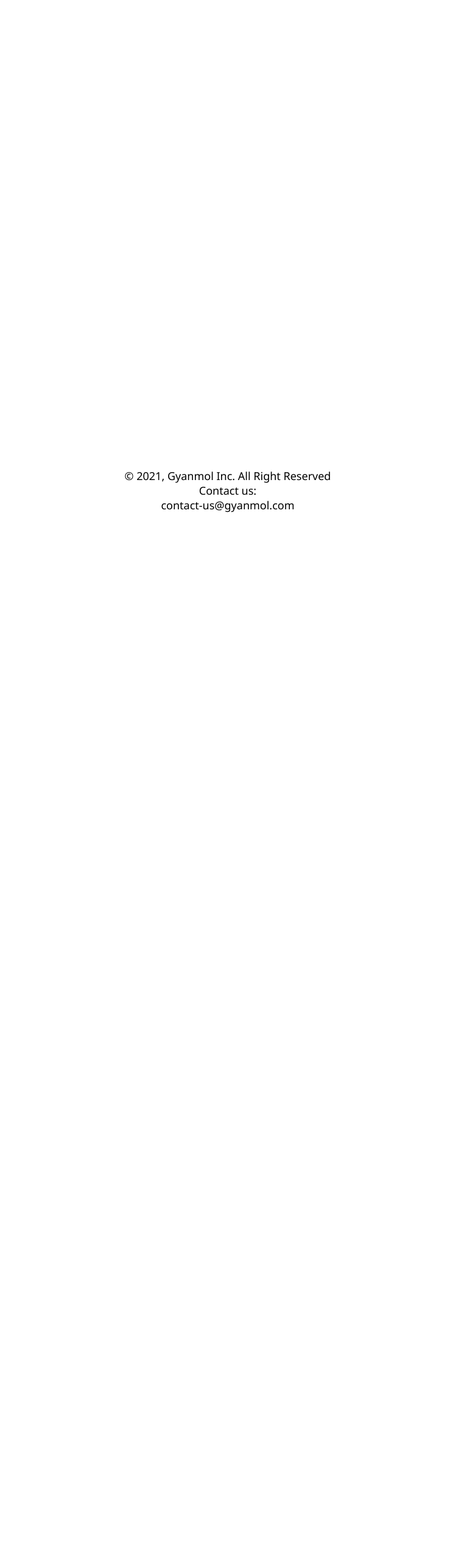
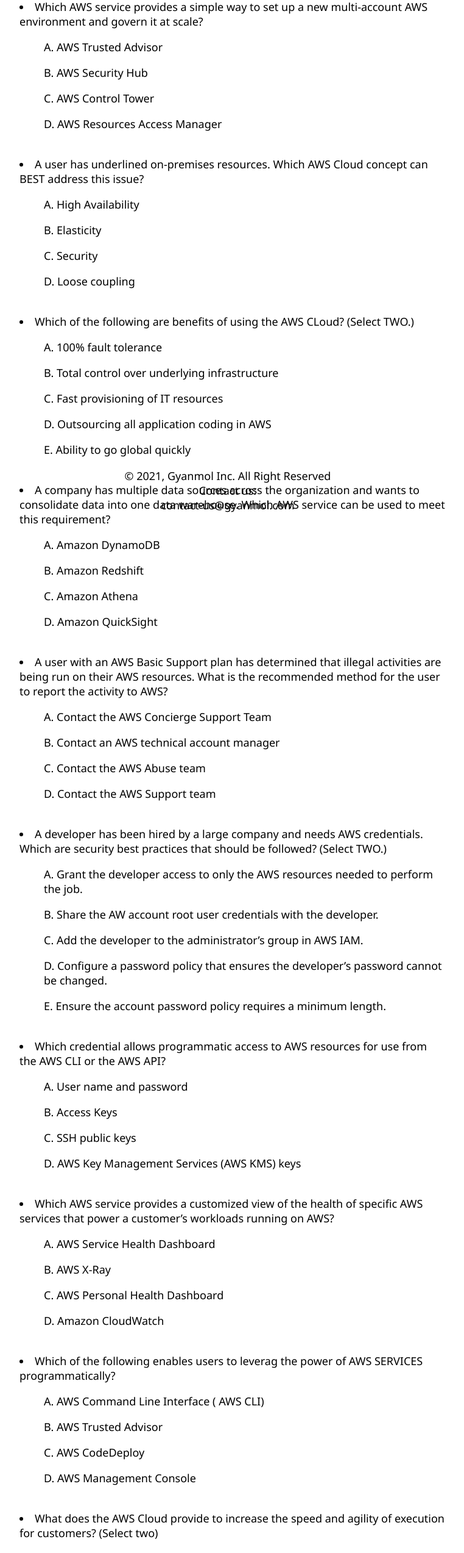
Before and after one commit to anamolacharya/Gyanmol-App, a React (Create React App) app: page /testprep in a window 1280 px wide. Shown: the part 234-2780 px from the top of the page at 61% size, without its empty margins (258-1020 px from the left). Before the commit the page ends 1229 px from the top, so only its background shows below. Built offline with nearby package versions, Linux system fonts and the light colour scheme.

Commit message:
Added practise set 1 demo

```diff
--- a/src/pages/TestPrepPage.js
+++ b/src/pages/TestPrepPage.js
@@ -1,7 +1,123 @@
-import React from 'react';
+import React from "react";
 
 const TestPrepPage = () => (
+  <>
+    <h1>Welcome to Test Preparation page!</h1>
+    <div>
+      {/* 1,2,3,4,5,6,14,16,18,20 */}
+      <h4>AWS Practice Set 1</h4>
+      <br />
+      <li>
+        Which AWS service provides a simple way to set up a new multi-account
+        AWS environment and govern it at scale?{" "}
+      </li>
+      <ul>A. AWS Trusted Advisor</ul>
+      <ul>B. AWS Security Hub</ul>
+      <ul>C. AWS Control Tower</ul>
+      <ul>D. AWS Resources Access Manager</ul>
 
-    <h1>Welcome to Test Preparation page!</h1>
+      <br />
+      <li>
+        {" "}
+        A user has underlined on-premises resources. Which AWS Cloud concept can
+        BEST address this issue?
+      </li>
+      <ul>A. High Availability</ul>
+      <ul>B. Elasticity</ul>
+      <ul>C. Security</ul>
+      <ul>D. Loose coupling</ul>
+
+      <br />
+      <li>
+        Which of the following are benefits of using the AWS CLoud? (Select
+        TWO.)
+      </li>
+      <ul>A. 100% fault tolerance</ul>
+      <ul>B. Total control over underlying infrastructure</ul>
+      <ul>C. Fast provisioning of IT resources</ul>
+      <ul>D. Outsourcing all application coding in AWS</ul>
+      <ul>E. Ability to go global quickly</ul>
+
+      <br />
+      <li>
+        A company has multiple data sources across the organization and wants to
+        consolidate data into one data warehouse. Which AWS service can be used
+        to meet this requirement?
+      </li>
+      <ul>A. Amazon DynamoDB</ul>
+      <ul>B. Amazon Redshift</ul>
+      <ul>C. Amazon Athena</ul>
+      <ul>D. Amazon QuickSight</ul>
+
+      <br />
+      <li>
+        A user with an AWS Basic Support plan has determined that illegal
+        activities are being run on their AWS resources. What is the recommended
+        method for the user to report the activity to AWS?
+      </li>
+      <ul>A. Contact the AWS Concierge Support Team</ul>
+      <ul>B. Contact an AWS technical account manager</ul>
+      <ul>C. Contact the AWS Abuse team</ul>
+      <ul>D. Contact the AWS Support team</ul>
+
+      <br />
+      <li>
+        A developer has been hired by a large company and needs AWS credentials.
+        Which are security best practices that should be followed? (Select TWO.)
+      </li>
+      <ul>
+        A. Grant the developer access to only the AWS resources needed to
+        perform the job.
+      </ul>
+      <ul>B. Share the AW account root user credentials with the developer.</ul>
+      <ul>C. Add the developer to the administrator’s group in AWS IAM.</ul>
+      <ul>
+        D. Configure a password policy that ensures the developer’s password
+        cannot be changed.
+      </ul>
+      <ul>E. Ensure the account password policy requires a minimum length.</ul>
+
+      <br />
+      <li>
+        Which credential allows programmatic access to AWS resources for use
+        from the AWS CLI or the AWS API?
+      </li>
+      <ul>A. User name and password</ul>
+      <ul>B. Access Keys</ul>
+      <ul>C. SSH public keys</ul>
+      <ul>D. AWS Key Management Services (AWS KMS) keys</ul>
+
+      <br />
+      <li>
+        Which AWS service provides a customized view of the health of specific
+        AWS services that power a customer’s workloads running on AWS?
+      </li>
+      <ul>A. AWS Service Health Dashboard</ul>
+      <ul>B. AWS X-Ray</ul>
+      <ul>C. AWS Personal Health Dashboard</ul>
+      <ul>D. Amazon CloudWatch</ul>
+
+      <br />
+      <li>
+        Which of the following enables users to leverag the power of AWS
+        SERVICES programmatically?
+      </li>
+      <ul>A. AWS Command Line Interface ( AWS CLI)</ul>
+      <ul>B. AWS Trusted Advisor</ul>
+      <ul>C. AWS CodeDeploy </ul>
+      <ul>D. AWS Management Console</ul>
+
+      <br />
+      <li>
+        What does the AWS Cloud provide to increase the speed and agility of
+        execution for customers? (Select two){" "}
+      </li>
+      <ul>A. Readily available resources low provisioning</ul>
+      <ul>B. Scalable compute capacity</ul>
+      <ul>C. Free Tier services usage</ul>
+      <ul>D. Access to AWS data centers</ul>
+      <ul>E. Lower resource provisioning cost</ul>
+    </div>
+  </>
 );
 export default TestPrepPage;
```
Also changed, not shown: src/QuestionSource/awsSource.js (added), src/QuestionSource/az900Source.js (added).
